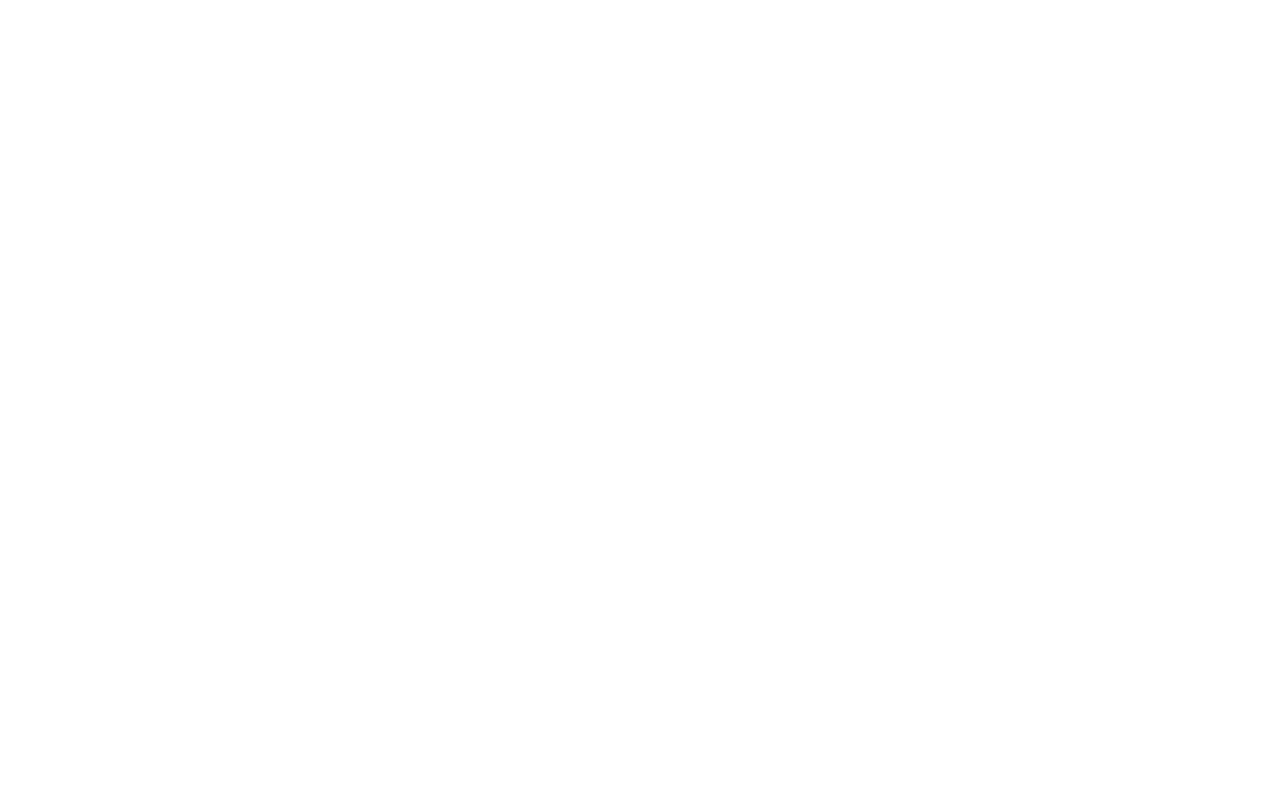
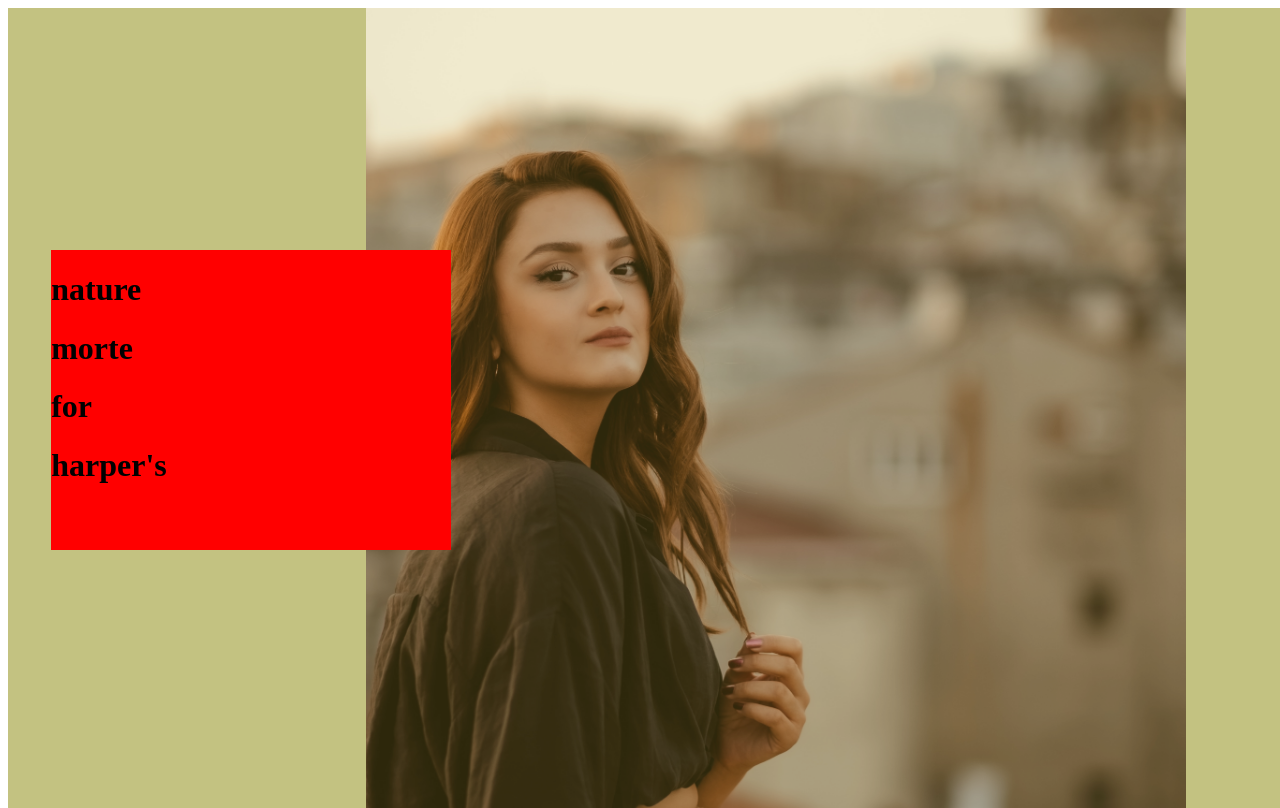
Before and after one commit to Arnob-Barua/Sheryians_cloan_website_landing_page, a plain HTML site: page index.html in a window 1280 px wide. Drawn offline with Linux system fonts and the light colour scheme.

Commit message:
my second commit

```diff
--- a/index.html
+++ b/index.html
@@ -7,6 +7,21 @@
     <link rel="stylesheet" href="style.css">
 </head>
 <body>
+    <div id="main">
+     <div id="part1"></div>
+     <div id="part2">
+        <div id="overlay"></div>
+     </div>
+     <div id="part3"></div>
+     <div class="text">
 
+            <h1>nature</h1>
+            <h1>morte</h1>
+            <h1>for</h1>
+            <h1>harper's</h1>
+
+     </div>
+
+    </div>
 </body>
 </html>
--- a/style.css
+++ b/style.css
@@ -1,11 +1,66 @@
-/* css Boilerplate */
-*{
+ css Boilerplate
+* {
     margin: 0;
     padding: 0;
     box-sizing: border-box;
+
 }
 
-html,body{
+
+html, body{
     height: 100%;
     width: 100%;
+
 }
+
+#main {
+    height: 100%;
+    width: 100%;
+    background-color:#c3c281;
+    display: flex;
+}
+
+#part1 {
+    height: 100%;
+    width:28% ;
+
+}
+
+#part2 {
+    height: 100%;
+    width:64% ;
+    background-image:url('./images/aykut-aktas-kuUpGnrrLjI-unsplash.jpg');
+    background-size: cover;
+    background-position: center;
+
+
+}
+
+#part3{
+    height:100%;
+    width:8% ;
+
+}
+
+#overlay{
+    height: 100%;
+    width: 100%;
+    background-color: rgba(192, 168, 49, 0.233);
+
+}
+
+ .text{
+    height: 300px;
+    position: absolute;
+    width: 400px;
+    background-color: red;
+    top: 50%;
+    left: 4% ;
+    transform: translate(0 , -50%);
+ }
+
+ .text>h1{
+    font: size 85px; ;
+    font-family: gilroy  ;
+
+ }
```
Also changed, not shown: images/aykut-aktas-Ddp8eDkNOhI-unsplash.jpg (added), images/aykut-aktas-kuUpGnrrLjI-unsplash.jpg (added).
